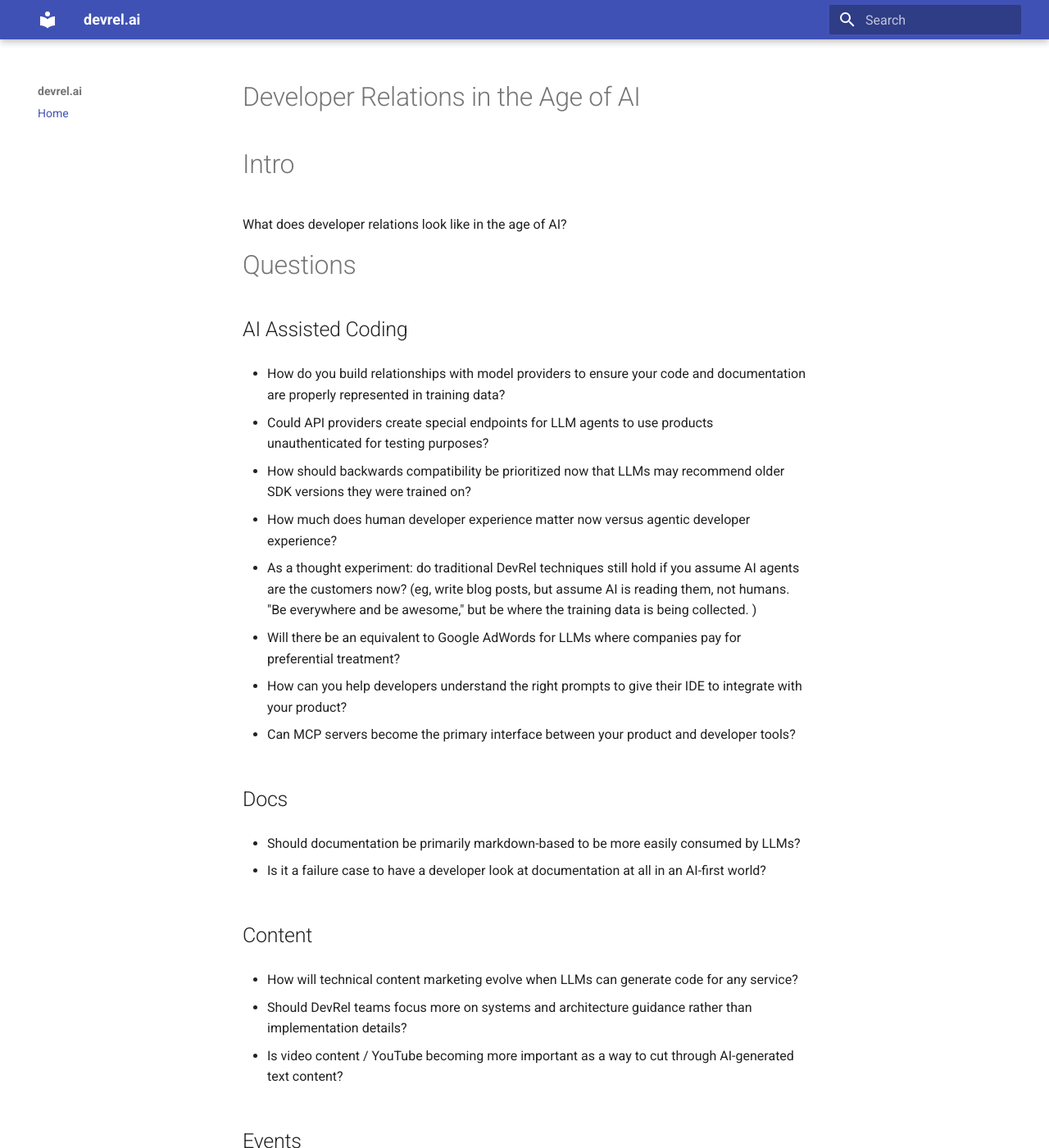
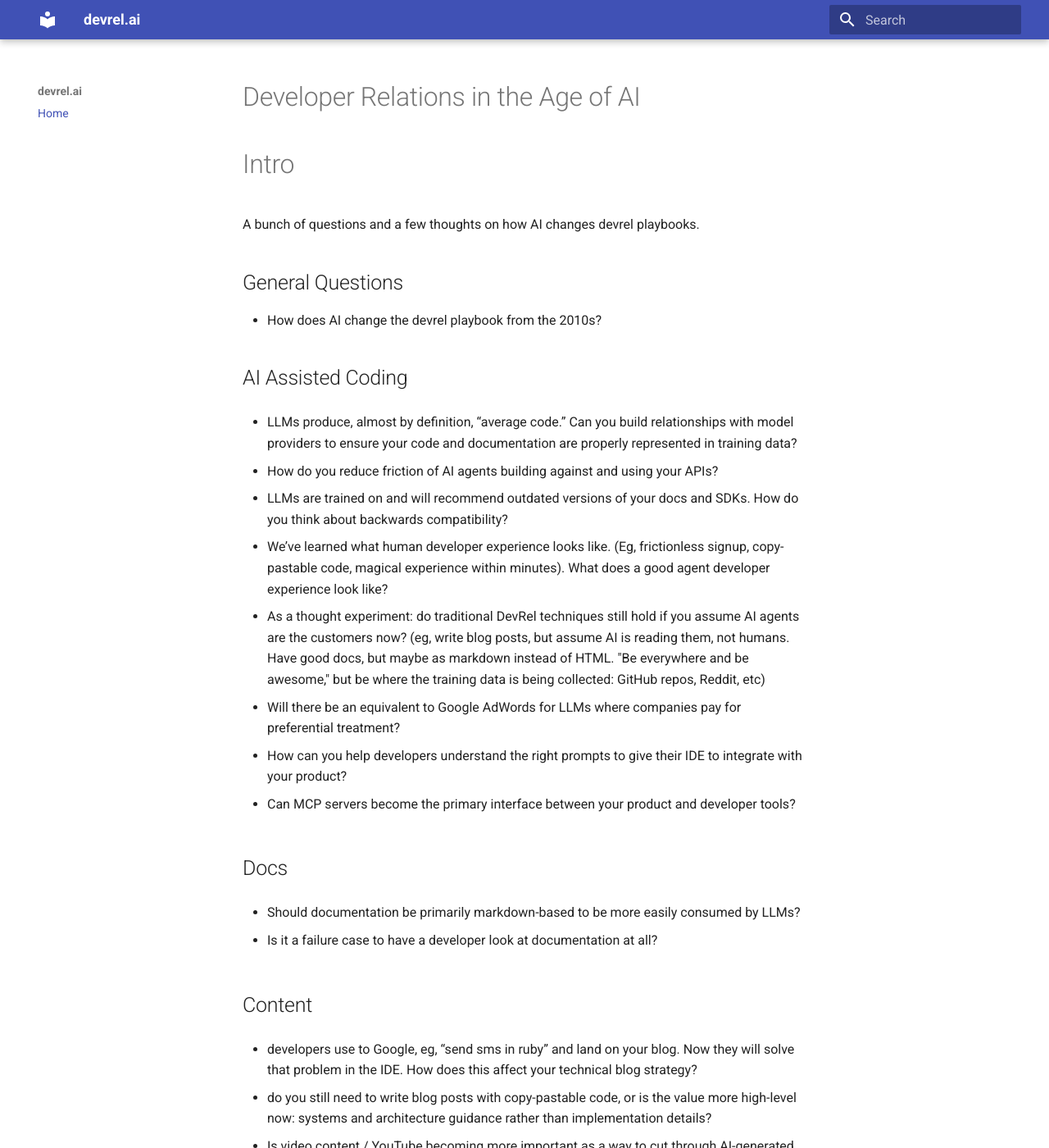
Before and after one commit to GregBaugues/devrel.ai, an MkDocs documentation site: the page built from docs/index.md, in a window 1280 px wide and 1400 px high. Shown: the whole window at 82% size. Built offline with MkDocs 1.6.1 and Material for MkDocs 9.7.7, drawn with Linux system fonts in a browser that asks for light colours.

Commit message:
Update content from DevRel.ai/Site Content (with lowercase filenames)

```diff
--- a/docs/index.md
+++ b/docs/index.md
@@ -2,23 +2,23 @@
 
 # Intro
 
+A bunch of questions and a few thoughts on how AI changes devrel playbooks.
 
-What does developer relations look like in the age of AI?
+## General Questions
 
-# Questions
+* How does AI change the devrel playbook from the 2010s?
 
 ## AI Assisted Coding
 
+- LLMs produce, almost by definition, “average code.”  Can you build relationships with model providers to ensure your code and documentation are properly represented in training data?
 
-- How do you build relationships with model providers to ensure your code and documentation are properly represented in training data?
+- How do you reduce friction of AI agents building against and using your APIs?
 
-- Could API providers create special endpoints for LLM agents to use products unauthenticated for testing purposes?
+- LLMs are trained on and will recommend outdated versions of your docs and SDKs. How do you think about backwards compatibility?
 
-- How should backwards compatibility be prioritized now that LLMs may recommend older SDK versions they were trained on?
+- We’ve learned what human developer experience looks like. (Eg, frictionless signup, copy-pastable code, magical experience within minutes). What does a good agent developer experience look like?
 
-- How much does human developer experience matter now versus agentic developer experience?
-
-- As a thought experiment: do traditional DevRel techniques still hold if you assume AI agents are the customers now? (eg, write blog posts, but assume AI is reading them, not humans. "Be everywhere and be awesome," but be where the training data is being collected. )
+- As a thought experiment: do traditional DevRel techniques still hold if you assume AI agents are the customers now? (eg, write blog posts, but assume AI is reading them, not humans. Have good docs, but maybe as markdown instead of HTML. "Be everywhere and be awesome," but be where the training data is being collected: GitHub repos, Reddit, etc)
 
 - Will there be an equivalent to Google AdWords for LLMs where companies pay for preferential treatment?
 
@@ -31,13 +31,13 @@ What does developer relations look like in the age of AI?
 
 - Should documentation be primarily markdown-based to be more easily consumed by LLMs?
 
-- Is it a failure case to have a developer look at documentation at all in an AI-first world?
+- Is it a failure case to have a developer look at documentation at all?
 
 ## Content
 
-- How will technical content marketing evolve when LLMs can generate code for any service?
+- developers use to Google, eg, “send sms in ruby” and land on your blog. Now they will solve that problem in the IDE. How does this affect your technical blog strategy?
 
-- Should DevRel teams focus more on systems and architecture guidance rather than implementation details?
+- do you still need to write blog posts with copy-pastable code, or is the value more high-level now: systems and architecture guidance rather than implementation details?
 
 - Is video content / YouTube becoming more important as a way to cut through AI-generated text content?
 
```
Also changed, not shown: docs/About.md (+3 -3 lines).
